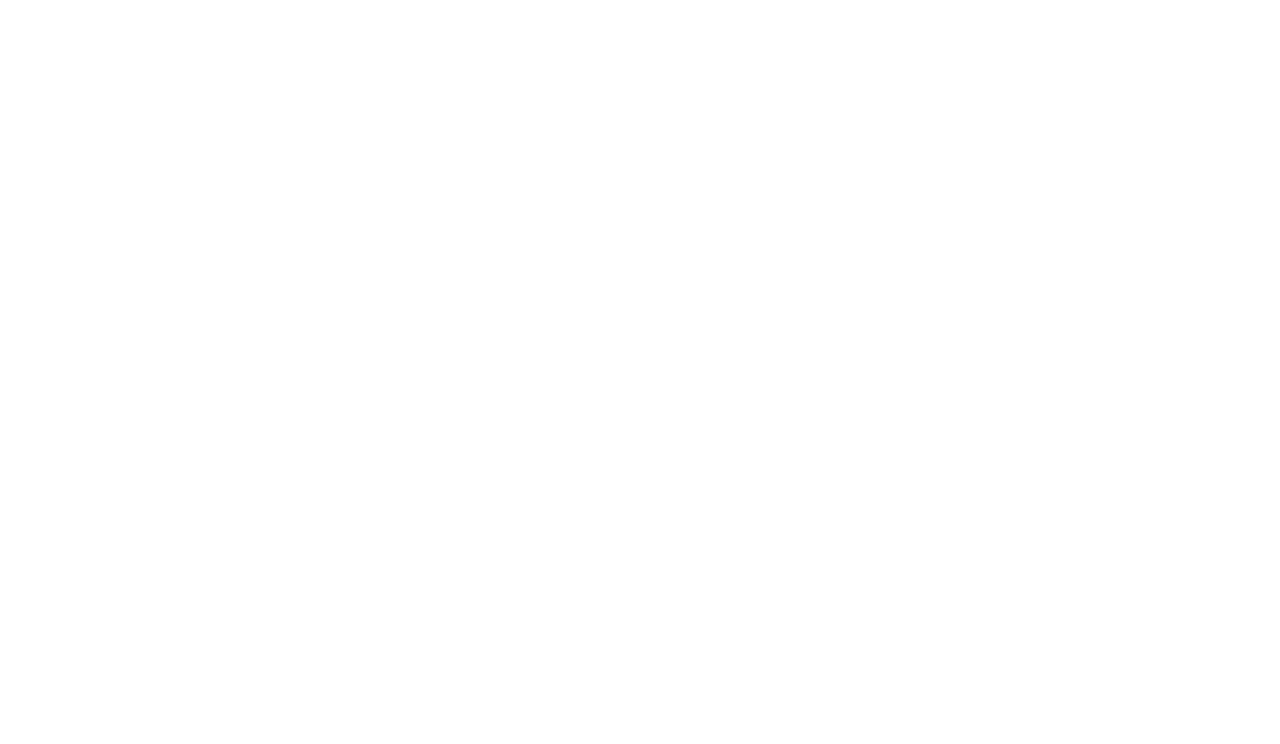
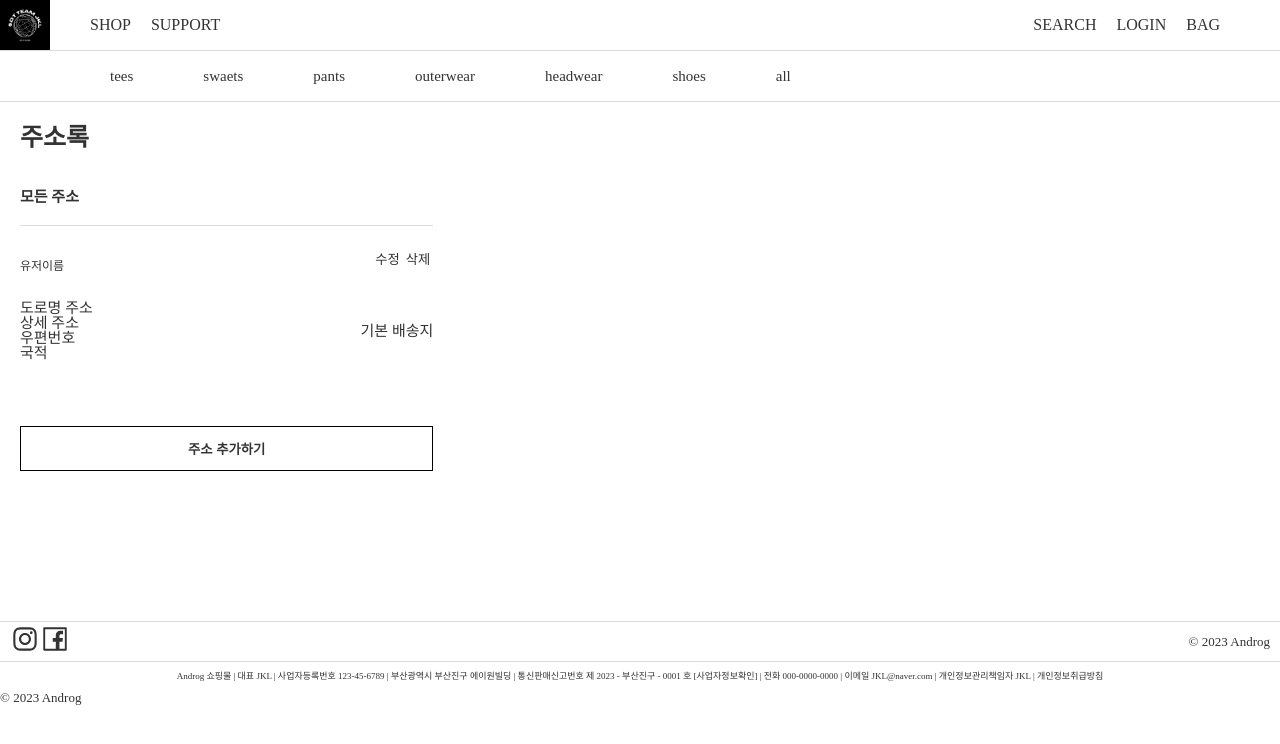
Before and after one commit to KORIT-JKL/androg-portfolio-app, a React (Create React App) app in the folder front_androg/: page /mypage/address in a window 1280 px wide. Before the commit this address had no page. Shown: the top 744 px of the page. Built offline with nearby package versions, Linux system fonts and the light colour scheme.

Commit message:
feat: 주소 등록 페이지 front 구현

```diff
--- a/front_androg/package.json
+++ b/front_androg/package.json
@@ -3,6 +3,7 @@
   "version": "0.1.0",
   "private": true,
   "dependencies": {
+    "@actbase/react-daum-postcode": "^1.0.4",
     "@emotion/react": "^11.10.8",
     "@testing-library/jest-dom": "^5.16.5",
     "@testing-library/react": "^13.4.0",
--- a/front_androg/src/App.js
+++ b/front_androg/src/App.js
@@ -9,20 +9,21 @@
 import Shipping from "./pages/Support/Shipping/Shipping";
 import SizeGuide from "./pages/Support/SizeGuide/SizeGuide";
 import Legal from "./pages/Support/Legal/Legal";
-import Login from './pages/Login/Login';
-import Main from './pages/Main/Main';
+import Login from "./pages/Login/Login";
+import Main from "./pages/Main/Main";
 import Register from "./pages/Register/Register";
-import MyPage from './pages/MyPage/MyPage';
+import MyPage from "./pages/MyPage/MyPage";
 import Products from "./pages/products/products";
 import ProductDetails from "./pages/products/productDetails";
+import Address from "./pages/Address/Address";
 
 function App() {
   return (
     <>
       <Global styles={Reset}></Global>
       <Routes>
-        <Route exact path='/' element={<Main />}></Route>
-        <Route path='/login' element={<Login />}></Route>
+        <Route exact path="/" element={<Main />}></Route>
+        <Route path="/login" element={<Login />}></Route>
         <Route path="/register" element={<Register />}></Route>
 
         {/* 문의페이지 Route */}
@@ -32,10 +33,12 @@
         <Route exact path="/page/sizeguide" element={<SizeGuide />}></Route>
         <Route exact path="/page/legal" element={<Legal />}></Route>
 
-        <Route exact path="/page/mypage" element={<MyPage />}></Route>
+        {/* 마이페이지 Route */}
+        <Route path="/mypage" element={<MyPage />}></Route>
+        <Route path="/mypage/address" element={<Address />}></Route>
 
-        <Route path ="/category/:categoryId" element ={<Products/>}></Route>
-        <Route path="products/:productId/details" element = {<ProductDetails />}></Route>
+        <Route path="/category/:categoryId" element={<Products />}></Route>
+        <Route path="products/:productId/details" element={<ProductDetails />}></Route>
       </Routes>
     </>
   );
--- /dev/null
+++ b/front_androg/src/pages/Address/Address.js
@@ -0,0 +1,112 @@
+/** @jsxImportSource @emotion/react */
+import { css } from "@emotion/react";
+import React from "react";
+import Postcode from "@actbase/react-daum-postcode";
+import CommonHeader from "../../components/CommonHeader/CommonHeader";
+import CommonFooter from "../../components/CommonFooter/CommonFooter";
+
+const mainContainer = css`
+  display: grid;
+  grid-template-columns: repeat(12, minmax(0, 1fr));
+  padding: 120px 20px;
+`;
+const informationContent = css`
+  grid-column-start: 2;
+  grid-column: span 4 / span 4;
+  flex-direction: column;
+  align-items: center;
+  margin-bottom: 10px;
+  max-width: 100%;
+  max-height: 100%;
+`;
+
+const Title = css`
+  margin-top: 5px;
+  font-size: 25px;
+  font-weight: 600;
+  margin-bottom: 40px;
+`;
+const subTitle = css`
+  border-bottom: 1px solid #dbdbdb;
+  font-size: 15px;
+  font-weight: 600;
+  padding-bottom: 20px;
+`;
+const submitAddresBox = css`
+  padding: 20px 0px;
+`;
+
+const userUpdateBox = css`
+  display: flex;
+  justify-content: space-between;
+  align-items: center;
+  padding-bottom: 15px;
+  font-size: 12px;
+`;
+const addressUpdateButton = css`
+  border: none;
+  padding: 3px;
+  background-color: white;
+
+  cursor: pointer;
+  &:hover {
+    font-weight: 600;
+  }
+`;
+const addressDetailBox = css`
+  display: flex;
+  justify-content: space-between;
+  align-items: center;
+  padding-bottom: 15px;
+  font-size: 15px;
+`;
+
+const addAddressButton = css`
+  border: 1px solid black;
+  margin-top: 50px;
+  width: 100%;
+  height: 45px;
+  font-weight: 600;
+  background-color: white;
+  cursor: pointer;
+
+  &:hover {
+    background-color: gray;
+    font-weight: 600;
+    color: white;
+  }
+`;
+
+const Address = () => {
+  return (
+    <>
+      <CommonHeader />
+      <main css={mainContainer}>
+        <div css={informationContent}>
+          <h1 css={Title}>주소록</h1>
+          <h2 css={subTitle}>모든 주소</h2>
+          <div css={submitAddresBox}>
+            <div css={userUpdateBox}>
+              유저이름
+              <div css={userUpdateBox}>
+                <button css={addressUpdateButton}>수정</button>
+                <button css={addressUpdateButton}>삭제</button>
+              </div>
+            </div>
+            <p css={addressDetailBox}>
+              도로명 주소 <br />
+              상세 주소 <br />
+              우편번호 <br />
+              국적 <br />
+              <span>기본 배송지</span>
+            </p>
+            <button css={addAddressButton}>주소 추가하기</button>
+          </div>
+        </div>
+      </main>
+      <CommonFooter />
+    </>
+  );
+};
+
+export default Address;
--- a/front_androg/src/pages/MyPage/MyPage.js
+++ b/front_androg/src/pages/MyPage/MyPage.js
@@ -77,7 +77,7 @@
   margin-bottom: 10px;
   max-height: 100%;
 `;
-
+// react useQuery, rendering, State 이슈
 const MyPage = () => {
   const navgate = useNavigate();
   const [orderProducts, setOrderProducts] = useState([]);
@@ -147,7 +147,9 @@
               {principal.data !== undefined ? principal.data.data.name : <></>} <br />
             </span>
             <span css={subTitle}>{principal.data !== undefined ? principal.data.data.email : <></>}</span>
-            <div css={addressContent}>주소록 보기</div>
+            <div css={addressContent} onClick={() => navgate("/mypage/address")}>
+              주소록 보기
+            </div>
           </div>
           <div css={supportContent}>
             <h2 css={Title}>고객지원</h2>
```
Also changed, not shown: 1 other file (tests, documents, lock files or other folders).
